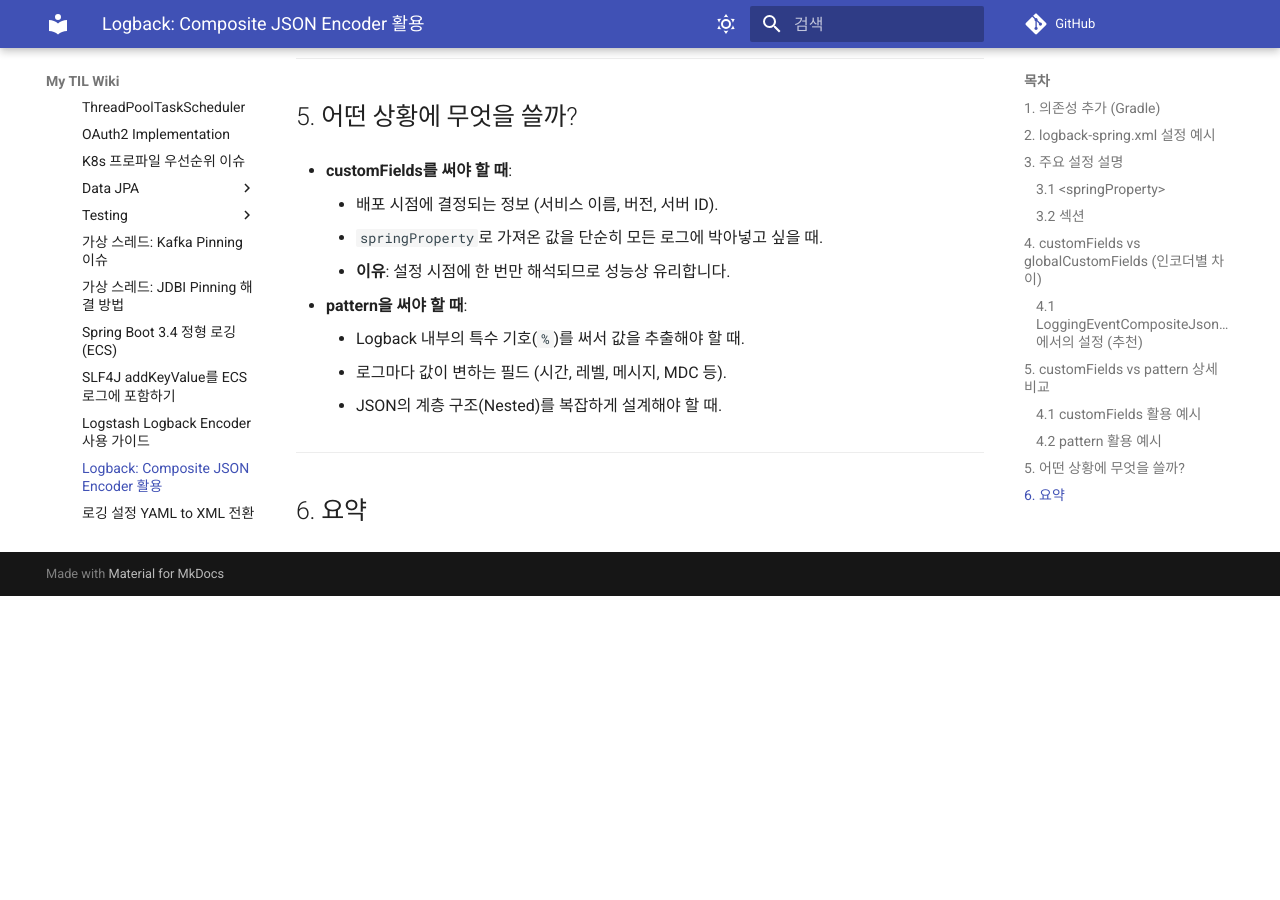
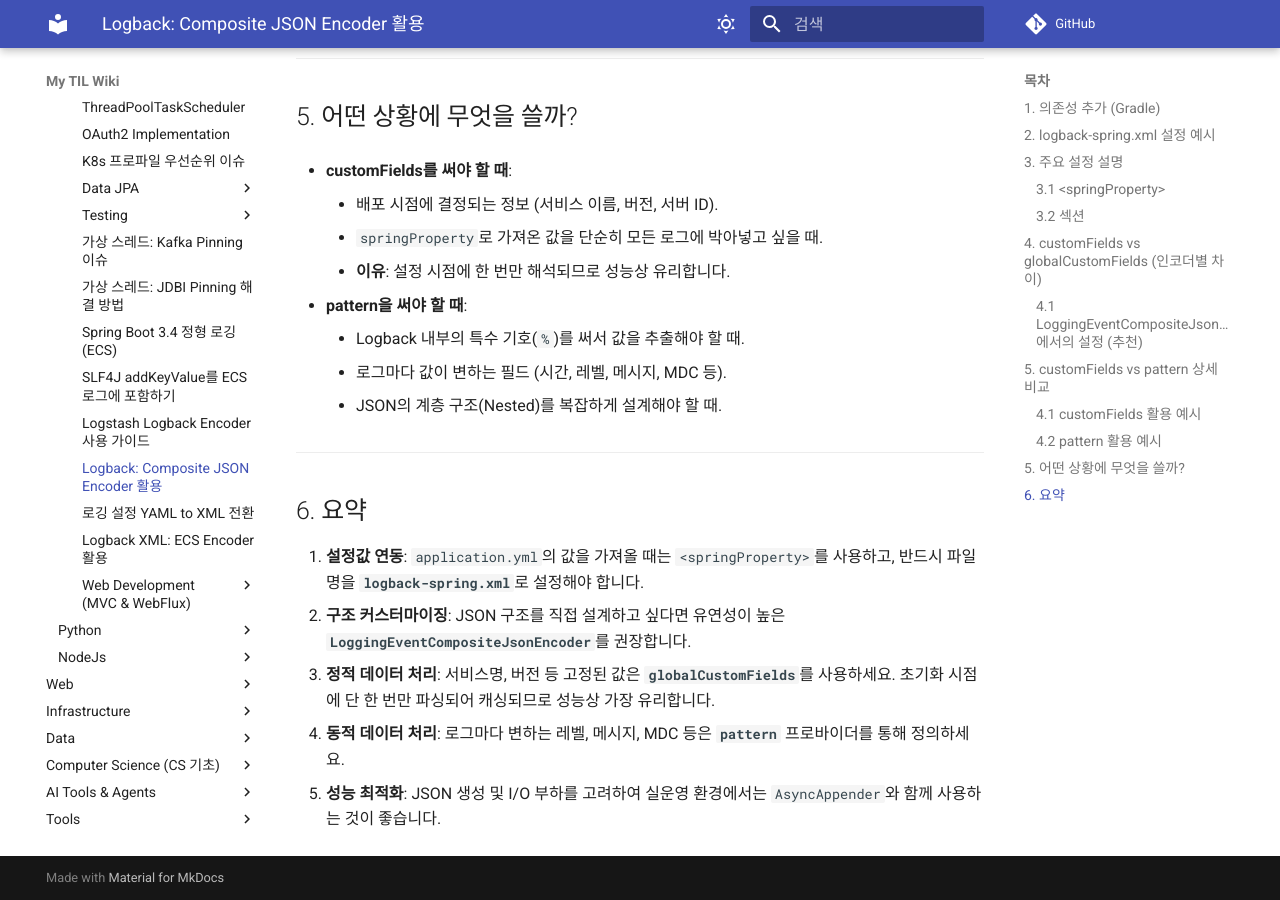
Before and after one commit to DevDooly/TIL, an MkDocs documentation site: the page built from docs/Language/Java/SpringBoot/Logback_JSON_Composite_Encoder.md, in a window 1280 px wide and 900 px high, scrolled down 4328 px. Built offline with MkDocs 1.6.1 and Material for MkDocs 9.7.7, drawn with Linux system fonts in a browser that asks for light colours; comment, search, counter and statistics services are not loaded; before the commit the page ends 4924 px from its top, so only the background shows below that.

Commit message:
docs: Logback JSON Encoder 가이드의 누락된 요약 섹션 보강

```diff
--- a/docs/Language/Java/SpringBoot/Logback_JSON_Composite_Encoder.md
+++ b/docs/Language/Java/SpringBoot/Logback_JSON_Composite_Encoder.md
@@ -201,3 +201,9 @@
 ---
 
 ## 6. 요약
+
+1. **설정값 연동**: `application.yml`의 값을 가져올 때는 `<springProperty>`를 사용하고, 반드시 파일명을 **`logback-spring.xml`**로 설정해야 합니다.
+2. **구조 커스터마이징**: JSON 구조를 직접 설계하고 싶다면 유연성이 높은 **`LoggingEventCompositeJsonEncoder`**를 권장합니다.
+3. **정적 데이터 처리**: 서비스명, 버전 등 고정된 값은 **`globalCustomFields`**를 사용하세요. 초기화 시점에 단 한 번만 파싱되어 캐싱되므로 성능상 가장 유리합니다.
+4. **동적 데이터 처리**: 로그마다 변하는 레벨, 메시지, MDC 등은 **`pattern`** 프로바이더를 통해 정의하세요.
+5. **성능 최적화**: JSON 생성 및 I/O 부하를 고려하여 실운영 환경에서는 `AsyncAppender`와 함께 사용하는 것이 좋습니다.
```
Also changed, not shown: README.md (+1 -1 lines), docs/Recent_Changes.md (+1 -1 lines).
